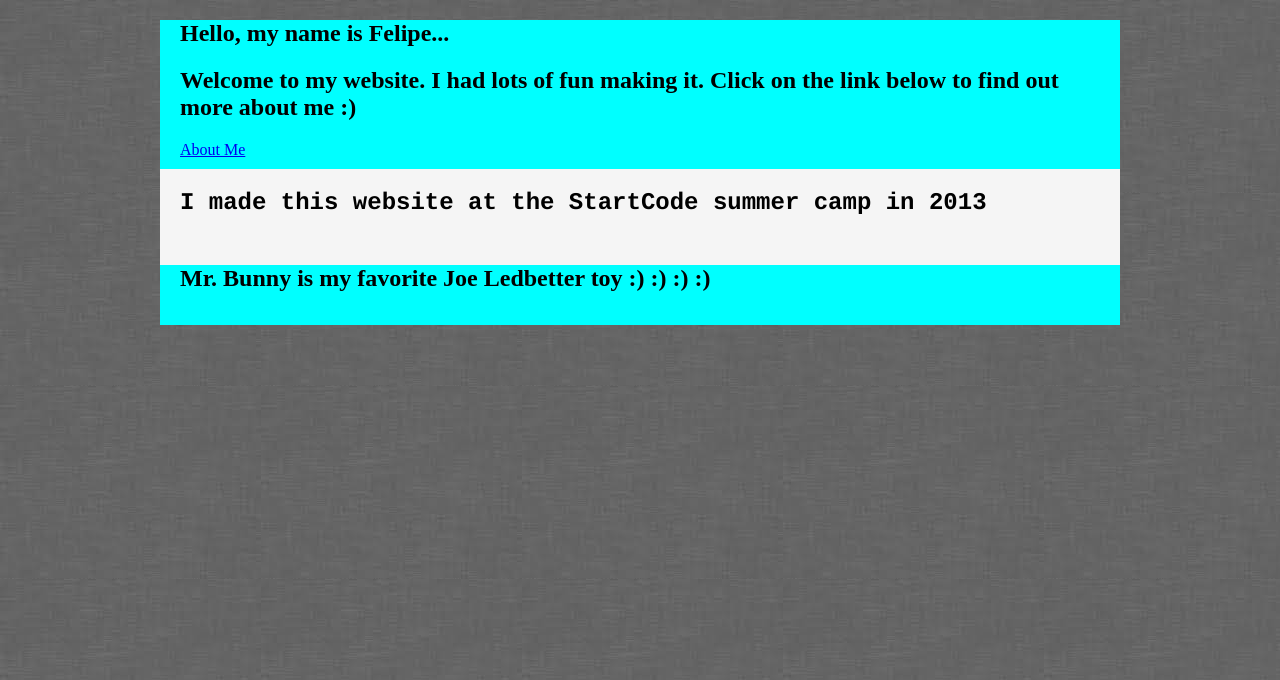
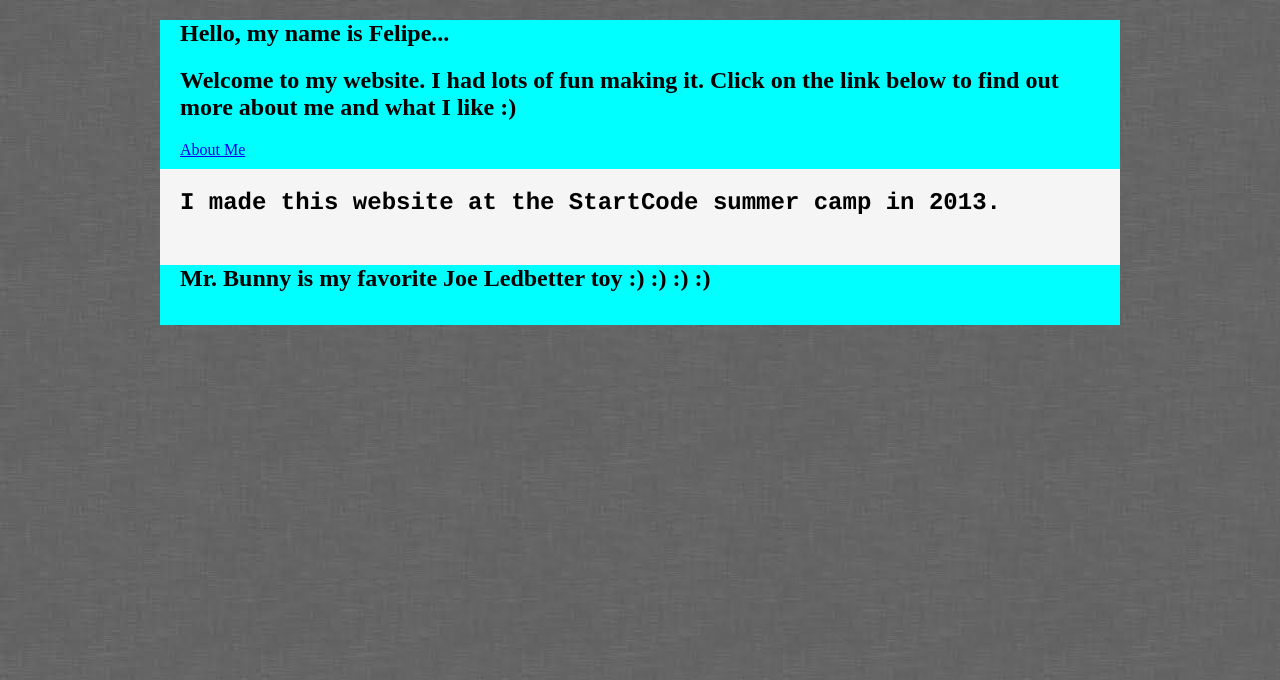
Before and after one commit to felipethefish/My-Webpage, a plain HTML site: page index.html in a window 1280 px wide. Shown: the top 680 px of the page. Drawn offline with Linux system fonts and the light colour scheme.

Commit message:
Change to my website code

```diff
--- a/index.html
+++ b/index.html
@@ -11,14 +11,14 @@
 			<header id="primary-header" class="full-width">
 				<h2> Hello, my name is Felipe...</h2>
 				<h2>Welcome to my website. I had lots of fun making it.
-				Click on the link below to find out more about me :)</h2>
+				Click on the link below to find out more about me and what I like :)</h2>
 
 				<a href="about-me.html">About Me</a>
 
 			</header>
 			<section id="middle-wrap" class="full-width">
 				<section id="main">
-				<p> <h2>I made this website at the StartCode summer camp in 2013</h2>
+				<p> <h2>I made this website at the StartCode summer camp in 2013.</h2>
 
 
 			</section>
```
